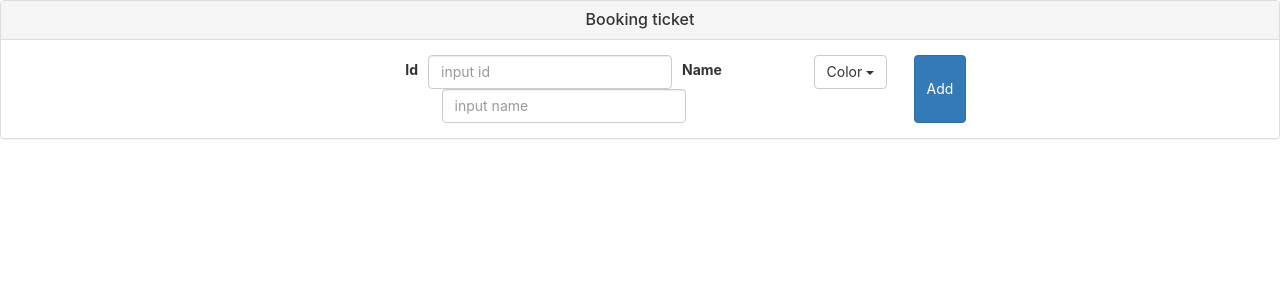
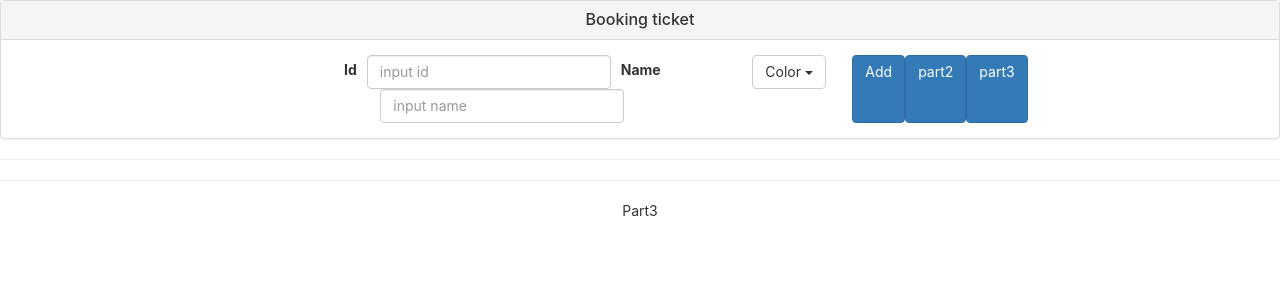
Before and after one commit to YanPanMichael/booking-demo-react, a React (Create React App) app: page /#/part3 in a window 1280 px wide. Shown: the top 300 px of the page. Built offline with nearby package versions, Linux system fonts and the light colour scheme.

Commit message:
add react router

```diff
--- a/package.json
+++ b/package.json
@@ -5,6 +5,7 @@
   "dependencies": {
     "react": "^16.7.0",
     "react-dom": "^16.7.0",
+    "react-router-dom": "^4.3.1",
     "react-scripts": "2.1.3"
   },
   "scripts": {
--- a/src/App.js
+++ b/src/App.js
@@ -1,14 +1,16 @@
-import React, { Component } from 'react';
-import logo from './logo.svg';
-import './App.css';
+import React, { Component } from "react";
+import { HashRouter } from "react-router-dom";
+import "./App.css";
 
-import Booking from './Booking';
+import Booking from "./Booking";
 
 class App extends Component {
   render() {
     return (
       <div className="App">
-        <Booking />
+        <HashRouter>
+          <Booking />
+        </HashRouter>
       </div>
     );
   }
--- a/src/Booking.jsx
+++ b/src/Booking.jsx
@@ -1,8 +1,12 @@
 import React, { Component } from 'react';
+import { Route } from "react-router-dom";
 import PropTypes from 'prop-types';
 
 import Header from './Header';
 import Body from './Body';
+
+import Part2 from './Part2';
+import Part3 from './Part3';
 
 import {ThemeContext, themes} from './Context/theme-context';
 
@@ -49,8 +53,13 @@ class Booking extends Component {
       <div className="booking">
         <Header loadListFunc={() => this.loadListFromLocalstorage()} changeThemeFunc={() => this.toggleTheme()} />
         <ThemeContext.Provider value={this.state.theme}>
-          <Body list={this.state.list} />
+          {/* <Body list={this.state.list} /> */}
+          <Route path="/" exact render={(props) => <Body {...props} list={this.state.list} />}></Route>
         </ThemeContext.Provider>
+        <hr />
+        <Route path="/part2" component={Part2}></Route>
+        <hr />
+        <Route path="/part3" component={Part3}></Route>
       </div>
     );
   }
--- a/src/Header.jsx
+++ b/src/Header.jsx
@@ -1,4 +1,5 @@
 import React, { Component } from 'react';
+import { Link } from "react-router-dom";
 import PropTypes from 'prop-types';
 
 class Header extends Component {
@@ -96,7 +97,9 @@ class Header extends Component {
                 </ul> */}
               </div>
 
-              <button type="button" className="btn btn-primary" onClick={this.unshiftRecord}>Add</button>
+              <Link type="button" className="btn btn-primary" to='./' onClick={this.unshiftRecord}>Add</Link>
+              <Link className="btn btn-primary" to='./part2'>part2</Link>
+              <Link className="btn btn-primary" to='./part3'>part3</Link>
 
             </form>
           </div>
--- /dev/null
+++ b/src/Part2.jsx
@@ -0,0 +1,13 @@
+import React, { Component } from "react";
+
+class Part2 extends Component {
+  render() {
+    return (
+      <div>
+        Part2
+      </div>
+    );
+  }
+}
+
+export default Part2;
--- /dev/null
+++ b/src/Part3.jsx
@@ -0,0 +1,13 @@
+import React, { Component } from "react";
+
+class Part3 extends Component {
+  render() {
+    return (
+      <div>
+        Part3
+      </div>
+    );
+  }
+}
+
+export default Part3;
```
Also changed, not shown: 1 other file (tests, documents, lock files or other folders).
